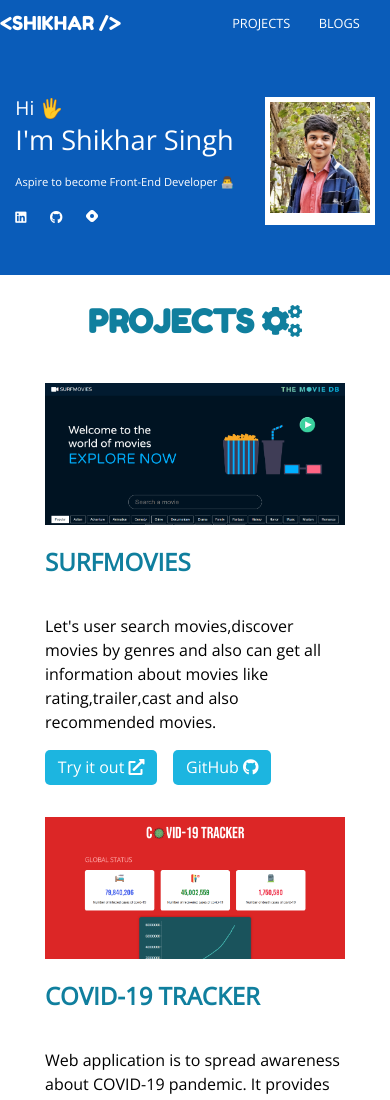
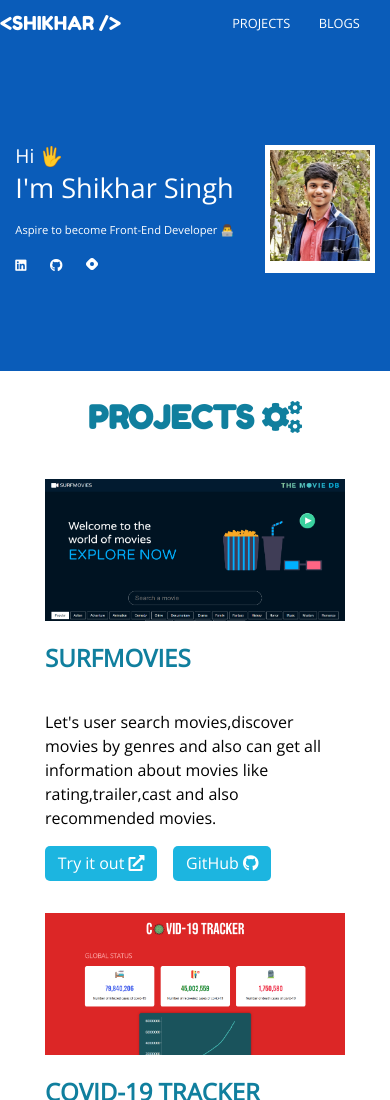
Before and after one commit to ShikharSingh98/my-portfolio-website, a plain HTML site: page index.html in a window 390 px wide. Shown: the top 1100 px of the page. Drawn offline with nearby package versions, Linux system fonts and the light colour scheme.

Commit message:
Increase the padding in introdction section

```diff
--- a/styles.css
+++ b/styles.css
@@ -179,6 +179,11 @@
   .navbar-links-item {
     font-size: 0.8rem;
   }
+
+  #introduction {
+    padding: 6rem 0;
+  }
+
   .hello-text {
     font-size: 1.7rem;
   }
```
